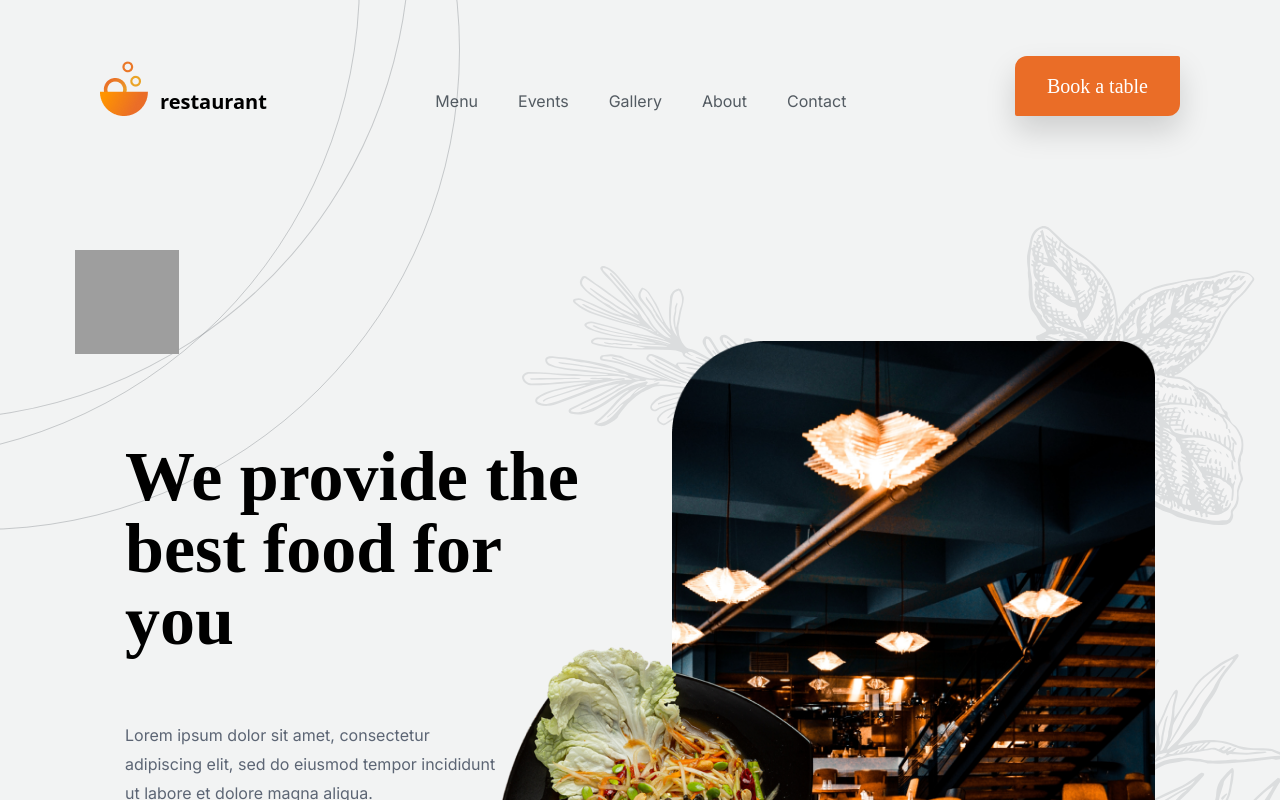
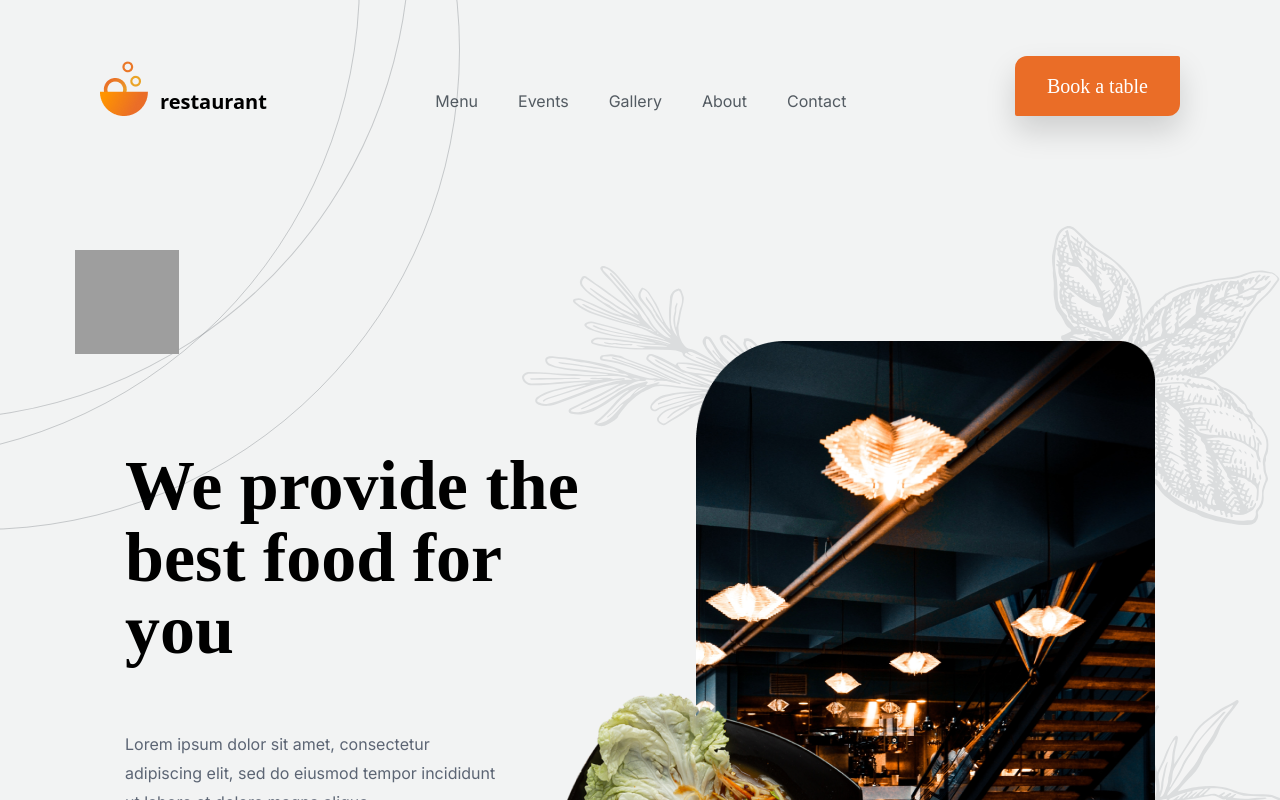
Before and after one commit to JosephHuntley/restaurant, a React (Vite) app: page / in a window 1280 px wide. Shown: the top 800 px of the page. Built offline with nearby package versions, Linux system fonts and the light colour scheme; grey boxes are pictures that could not be loaded; a web font is replaced by a local one.

Commit message:
final commit

```diff
--- a/src/components/Hero.tsx
+++ b/src/components/Hero.tsx
@@ -7,7 +7,7 @@ function Hero() {
 	return (
 		<header
 			id='home'
-			className='md:flex-row flex-col flex py-3 md:pt-[225px] md:px-[125px] px-8 justify-center md:items-start items-center '>
+			className='md:flex-row flex-col flex py-3 md:pt-[225px] md:px-[125px] px-8 justify-center  items-center '>
 			{/*=========== Left Side ===============*/}
 			<div className='flex-1 flex-col xl:px-0 md:pr-16 md:mt-[100px] mt-16 '>
 				<h1
@@ -33,9 +33,9 @@ function Hero() {
 			</div>
 
 			{/*=========== Right Side ===============*/}
-			<div className='flex-1 flex  md:my-0 my-3 mt-32 relative justify-center items-center justify-items-center'>
+			<div className='flex-1 flex md:my-0 my-3 mt-32  relative justify-center items-center justify-items-center'>
 				<img
-					className='z-10 w-[516px] max-h-[712px]'
+					className='z-10 w-[516px] h-[712px] pl-6'
 					src={Restaurant}
 					alt='Dining Room'
 				/>
@@ -45,17 +45,17 @@ function Hero() {
 					alt='Leaf Artwork'
 				/>
 				<img
-					className={`${styles.artWork}  top-[-115px] right-[-100px] absolute`}
+					className={`${styles.artWork}  top-[-115px] right-[-125px] absolute`}
 					src={TopRight}
 					alt='Leaf Artwork'
 				/>
 				<img
-					className=' z-20 md:bottom-[10px] bottom-[-125px] md:left-[-200px] left-[-150px] absolute'
+					className=' z-20 md:bottom-[10px] bottom-[-125px] md:left-[-150px] left-[-150px] absolute'
 					src={Dish}
 					alt='Dish'
 				/>
 				<img
-					className={`${styles.artWork}  md:bottom-[10px] bottom-[-150px] md:rotate-0 rotate-90 right-[-140px] absolute `}
+					className={`${styles.artWork}  md:bottom-[10px] bottom-[-125px] md:rotate-0 rotate-90 right-[-140px] absolute `}
 					src={BottomRight}
 					alt='Leaf Artwork'
 				/>
```
